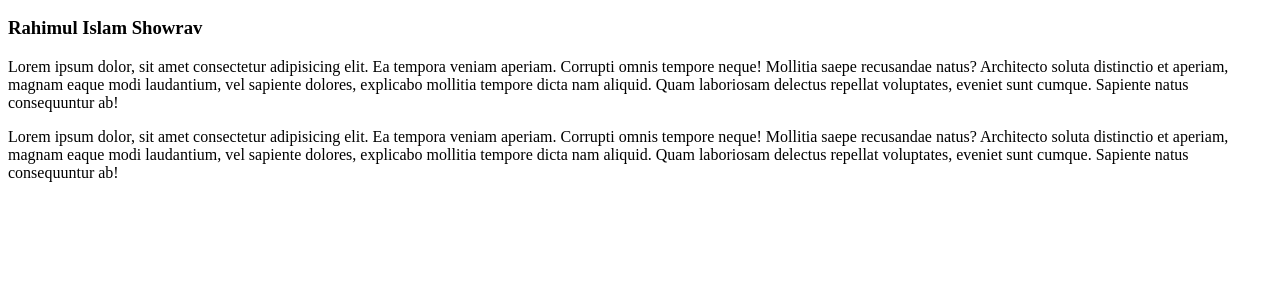
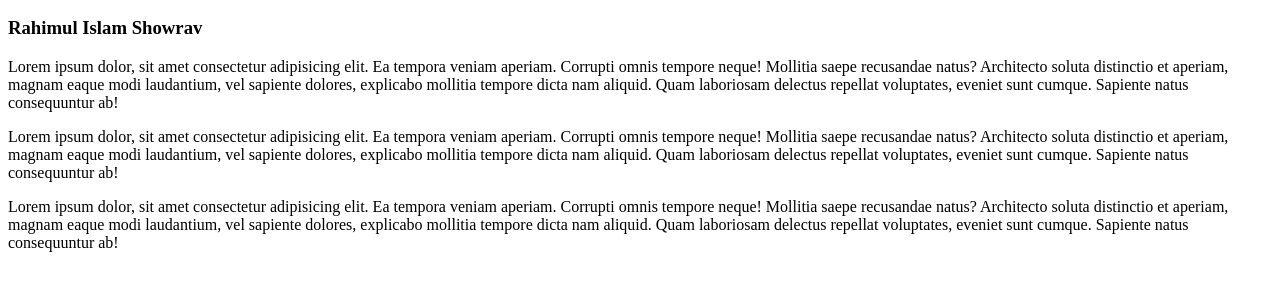
Before and after one commit to rishowrav/dummy-repo, a plain HTML site: page index.html in a window 1280 px wide. Shown: the part 110-400 px from the top of the page. Drawn offline with Linux system fonts and the light colour scheme.

Commit message:
Update: by showrav

```diff
--- a/index.html
+++ b/index.html
@@ -27,6 +27,14 @@
         aliquid. Quam laboriosam delectus repellat voluptates, eveniet sunt
         cumque. Sapiente natus consequuntur ab!
       </p>
+      <p>
+        Lorem ipsum dolor, sit amet consectetur adipisicing elit. Ea tempora
+        veniam aperiam. Corrupti omnis tempore neque! Mollitia saepe recusandae
+        natus? Architecto soluta distinctio et aperiam, magnam eaque modi
+        laudantium, vel sapiente dolores, explicabo mollitia tempore dicta nam
+        aliquid. Quam laboriosam delectus repellat voluptates, eveniet sunt
+        cumque. Sapiente natus consequuntur ab!
+      </p>
     </div>
   </body>
 </html>
```
